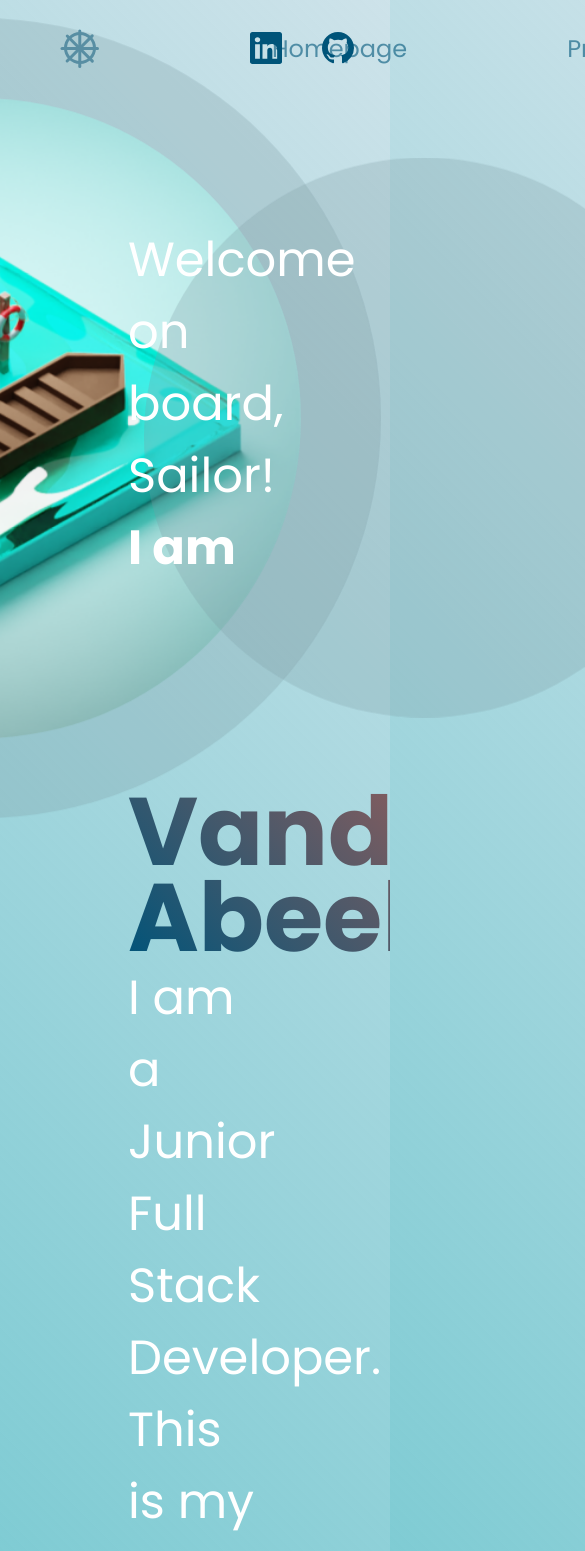
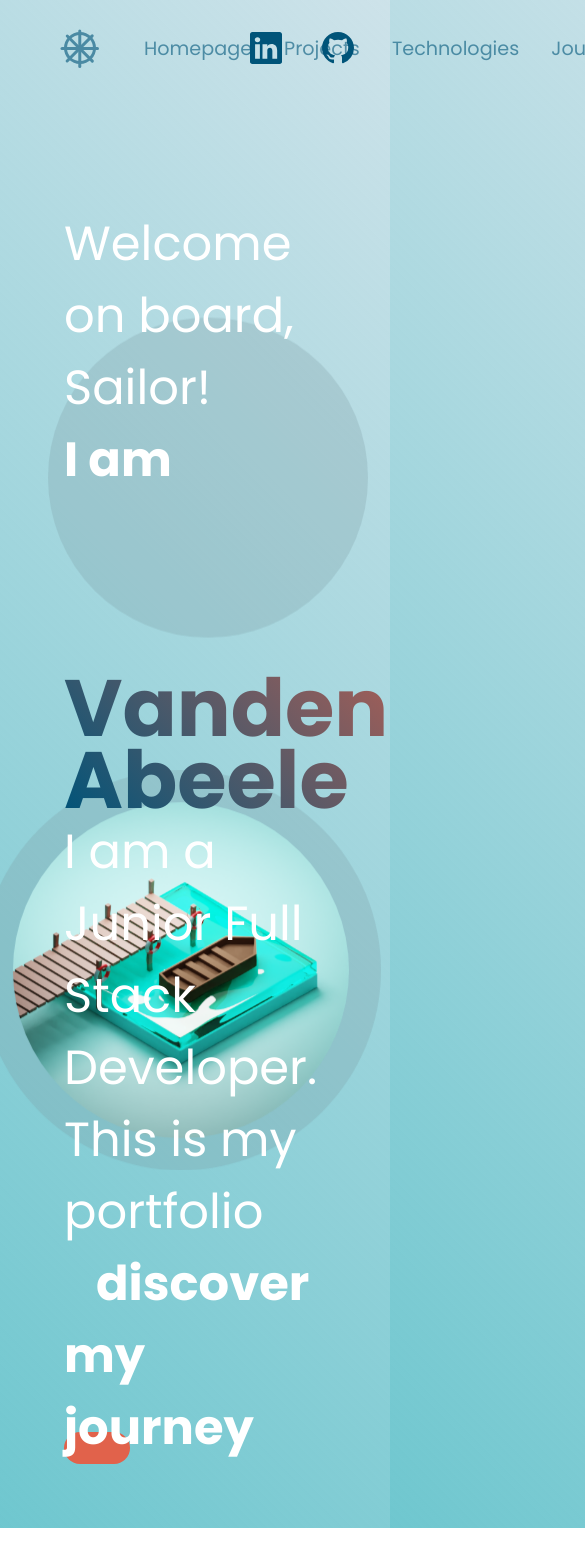
Before and after one commit to nathvda/Portfolio, a React (Vite) app in the folder portfolio/: page / in a window 390 px wide. Shown: the top 1551 px of the page, 585 px wide, since content can reach past the window. After the commit the page ends 1528 px from the top, so only its background shows below. Built offline with nearby package versions, Linux system fonts and the light colour scheme.

Commit message:
tablet version

```diff
--- /dev/null
+++ b/portfolio/src/assets/scss/_partials/_tablet.scss
@@ -0,0 +1,94 @@
+@media screen and (max-width:820px){
+    body{
+       nav {
+        gap: 2rem;
+        a{
+            font-size:1.2rem;
+        }
+       }
+
+       .main__image{
+        width:25rem;
+        padding:2rem;
+        top:48rem;
+       }
+
+       .bubble_one{
+        top:20rem;
+        left:4rem;
+        height:20rem;
+       }
+
+       .main__Me{
+        padding:7rem 4rem 4rem 4rem;
+       }
+
+       h1{
+        font-size:5rem;
+       }
+
+       .projectwrapper {
+        flex-direction: column;
+
+        .projectblock{
+            width:auto;
+        }
+    }
+
+
+    }
+    .technologiesblock:nth-child(1), .technologiesblock:nth-child(2), .technologiesblock:nth-child(3), .technologiesblock:nth-child(4), .technologiesblock:nth-child(5)
+    ,.technologiesblock:nth-child(6){
+        animation-name:none;
+    }
+
+    .technologiesblock:nth-child(1) {
+        left: 2rem;
+        top: 12rem;
+    }
+
+    .technologiesblock:nth-child(3) {
+        left: 13rem;
+        top: 18rem;
+    }
+
+    .technologiesblock:nth-child(4) {
+        left: 37rem;
+        top: 15rem;
+    }
+
+    .technologiesblock:nth-child(5) {
+        left: 4rem;
+        top: 40rem;
+    }
+
+    .technologiesblock:nth-child(6) {
+        left: 22rem;
+        bottom: 2rem;
+    }
+
+    .technologiesblock:nth-child(2) {
+        left: 35rem;
+        top: 38rem;
+    }
+
+    .score {
+        top: 5rem;
+        right: 2rem;
+    }
+
+    .flyingCoder{
+        height:25rem;
+    }
+
+    .journeyblock {
+        width: 80%;
+        padding: 3rem;
+        margin: 5rem;
+        background-color: rgba(255,255,255,0.2);
+        backdrop-filter: blur(1rem);
+        border-radius: 0 1rem 1rem 0;
+        background-clip: padding-box;
+    }
+
+}
--- a/portfolio/src/assets/scss/style.scss
+++ b/portfolio/src/assets/scss/style.scss
@@ -10,3 +10,4 @@
 @import './_partials/projects';
 @import './_partials/technologies';
 @import './_partials/errorpage';
+@import './_partials/tablet';
```
